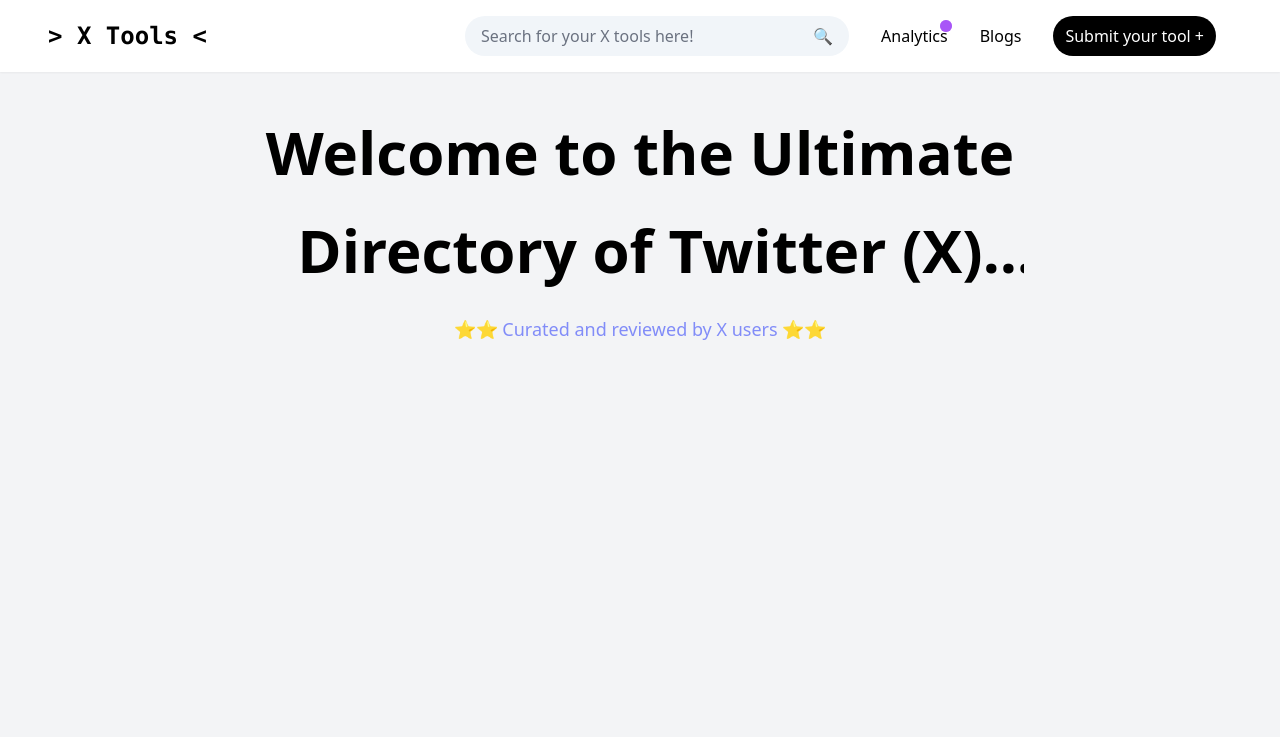
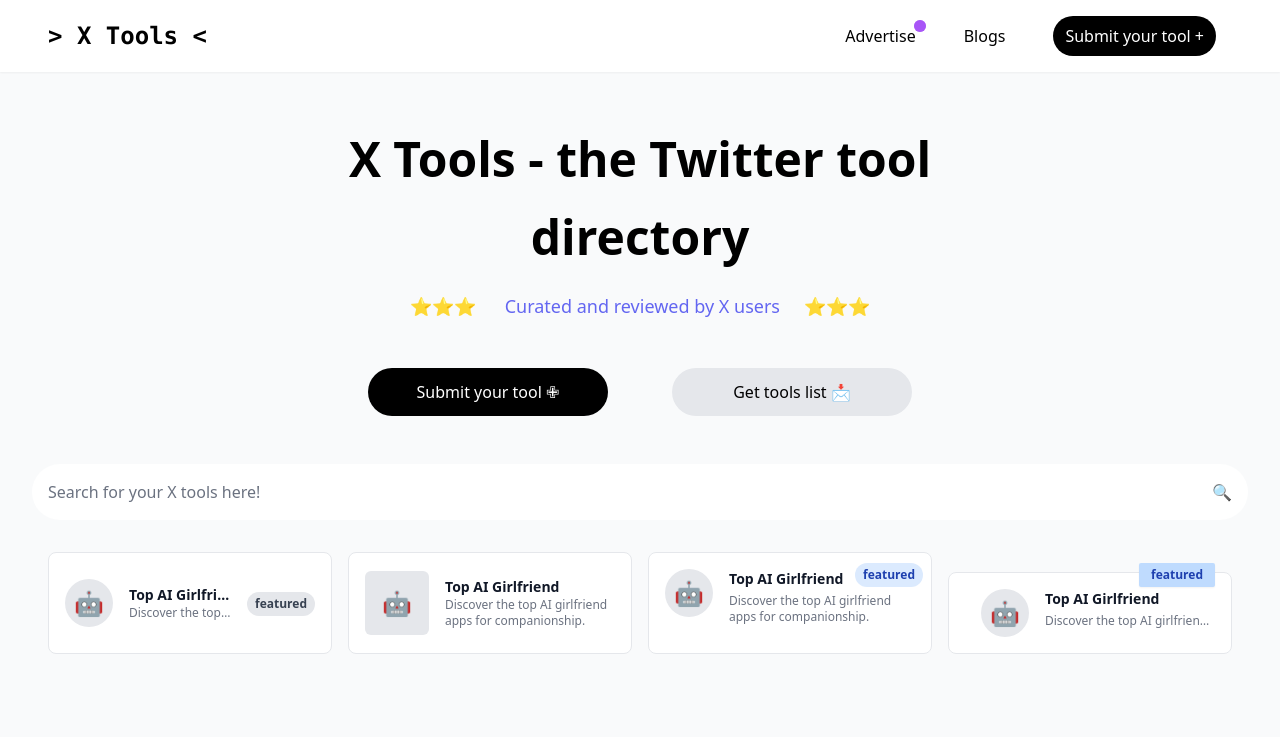
Before and after one commit to mkanapaka/twittertoolsdirectory, a website: page index.html in a window 1280 px wide. Drawn offline with nearby package versions, Linux system fonts and the light colour scheme.

Commit message:
Add files via upload

```diff
--- a/index.html
+++ b/index.html
@@ -6,20 +6,17 @@
   <meta name="viewport" content="width=device-width, initial-scale=1.0">
   <title>Twitter (X) Tools directory</title>
   <script src="https://cdn.tailwindcss.com"></script>
+
 </head>
-<body class="bg-gray-100 min-h-full">
+<body class="bg-gray-50 min-h-full">
   <header class="bg-white shadow-sm flex justify-between items-center px-8">
       <button class="text-2xl font-semibold px-4 font-mono"> > X Tools < </button>
       <div class="flex items-center">
-        <div class="bg-slate-100 text-gray-500 font-light rounded-full w-96 py-2 mr-4 flex justify-between items-center px-4">
-          <span>Search for your X tools here!</span>
-          <span class="ml-2">🔍</span>
-        </div>
-        <div class="px-4 py-4 flex flex-row gap-8 items-center">
+        <div class="px-4 py-4 flex flex-row gap-12 items-center">
           <div class="relative">
             <button class="hover:text-purple-600">
-              Analytics
-              <span class="absolute -top-1 -right-1 flex h-3 w-3">
+              Advertise
+              <span class="absolute -top-1 -right-2.5 flex h-3 w-3">
                 <span class="animate-ping absolute inline-flex h-full w-full rounded-full bg-purple-400 opacity-75"></span>
                 <span class="relative inline-flex rounded-full h-3 w-3 bg-purple-500"></span>
               </span>
@@ -30,11 +27,100 @@
         </div>
       </div>
   </header>
-  <main class="container mx-auto px-4 py-8">
-    <h1 class="text-6xl font-bold text-center mx-auto max-w-3xl line-clamp-2 leading-relaxed">
-      Welcome to the Ultimate Directory of Twitter (X) Tools for Enhancing Your Social Media Experience
-    </h1>
-    <h3 class="text-lg font-medium pt-4 px-4 text-center text-indigo-400">⭐⭐ Curated and reviewed by X users ⭐⭐</h3>
+
+  <main class="container mx-auto px-8 py-12">
+    <section id="hero" class="container">
+        <h1 class="text-5xl font-bold text-center pb-4 mx-auto max-w-3xl leading-relaxed">X Tools - the Twitter tool directory</h1>
+        <h3 class="text-lg font-medium text-center text-indigo-500">⭐⭐⭐
+        <span class="ml-6 mr-6">Curated and reviewed by X users</span>⭐⭐⭐
+        </h3>
+        <div class="flex justify-center items-center px-4 py-12 gap-16">
+            <button class="bg-black px-4 py-3 min-w-60 rounded-full text-white">Submit your tool ✙</button>
+            <button class="bg-gray-200 px-4 py-3 min-w-60 rounded-full text-black">Get tools list 📩</button>
+        </div>
+
+    </section>
+    <section id="searchbar" class="container">
+        <div>
+            <div class="bg-white text-gray-500 font-light rounded-full w-97 py-4 flex justify-between items-center px-4">
+                <span>Search for your X tools here!</span>
+                <span class="ml-2">🔍</span>
+              </div>
+        </div>
+    </section>
+    <section>
+        <div class="container mx-auto px-4 py-8">
+            <div class="grid grid-cols-1 md:grid-cols-2 lg:grid-cols-3 xl:grid-cols-4 gap-4">
+
+                <!-- Tool Card -->
+                <div class="bg-white rounded-lg border border-gray-200 p-4 flex items-center space-x-4 hover:shadow-md hover:border-gray-300 transition-all duration-300 ease-in-out">
+                    <div class="flex-shrink-0">
+                        <div class="w-12 h-12 bg-gray-200 rounded-full flex items-center justify-center">
+                            <span class="text-2xl">🤖</span>
+                        </div>
+                    </div>
+                    <div class="flex-grow min-w-0">
+                        <h3 class="text-sm font-semibold text-gray-900 truncate">Top AI Girlfriend</h3>
+                        <p class="text-xs text-gray-500 truncate">Discover the top AI girlfriend apps for companionship.</p>
+                    </div>
+                    <div class="flex-shrink-0">
+                        <span class="inline-block bg-gray-200 rounded-full px-2 py-1 text-xs font-semibold text-gray-700">featured</span>
+                    </div>
+                </div>
+
+                <!-- Additional cards can be added by copying the above structure -->
+
+                <!-- Tool Card -->
+                <div class="bg-white rounded-lg border border-gray-200 p-4 flex items-center space-x-4 hover:shadow-md hover:border-gray-300 transition-all duration-300 ease-in-out">
+                    <div class="flex-shrink-0">
+                        <div class="w-16 h-16 bg-gray-200 rounded-md flex items-center justify-center">
+                            <span class="text-2xl">🤖</span>
+                        </div>
+                    </div>
+                    <div class="flex-grow min-w-0">
+                        <h3 class="text-sm font-semibold text-gray-900">Top AI Girlfriend</h3>
+                        <p class="text-xs text-gray-500">Discover the top AI girlfriend apps for companionship.</p>
+                    </div>
+                </div>
+
+                <!-- Tool Card -->
+                <div class="bg-white rounded-lg border border-gray-200 p-4 flex items-start space-x-4 hover:shadow-md hover:border-gray-300 transition-all duration-300 ease-in-out relative">
+                    <div class="flex-shrink-0">
+                        <div class="w-12 h-12 bg-gray-200 rounded-full flex items-center justify-center">
+                            <span class="text-2xl">🤖</span>
+                        </div>
+                    </div>
+                    <div class="flex-grow min-w-0">
+                        <h3 class="text-sm font-semibold text-gray-900 truncate mb-1">Top AI Girlfriend</h3>
+                        <p class="text-xs text-gray-500">Discover the top AI girlfriend apps for companionship.</p>
+                    </div>
+                    <div class="absolute top-2 right-2">
+                        <span class="inline-block bg-blue-100 text-blue-800 text-xs font-semibold px-2 py-1 rounded-full">featured</span>
+                    </div>
+                </div>
+
+                <div class="bg-white rounded-lg border border-gray-200 p-4 flex items-start space-x-4 hover:shadow-md hover:border-gray-300 transition-all duration-300 ease-in-out relative mt-5">
+                    <div class="absolute -top-3 right-4 z-10">
+                        <span class="inline-block bg-blue-200 text-blue-800 text-xs font-semibold px-3 py-1 rounded-sm shadow-sm">
+                            featured
+                        </span>
+                    </div>
+                    <div class="flex-shrink-0">
+                        <div class="w-12 h-12 bg-gray-200 rounded-full flex items-center justify-center">
+                            <span class="text-2xl">🤖</span>
+                        </div>
+                    </div>
+                    <div class="flex-grow min-w-0">
+                        <h3 class="text-sm font-semibold text-gray-900 truncate mb-1">Top AI Girlfriend</h3>
+                        <p class="text-xs text-gray-500 truncate">Discover the top AI girlfriend apps for companionship.</p>
+                    </div>
+                </div>
+
+
+
+            </div>
+    </section>
+
   </main>
 </body>
 </html>
```
